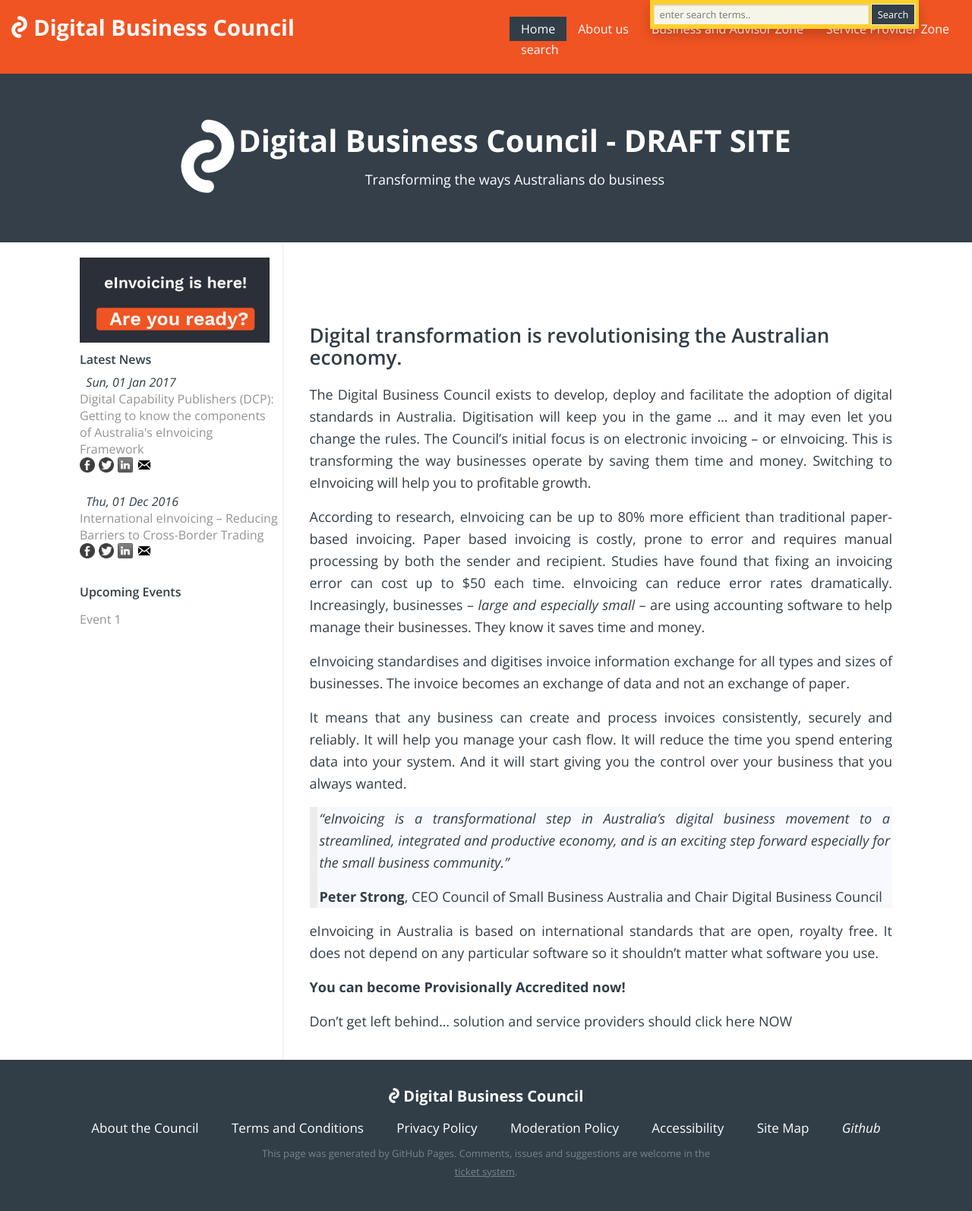
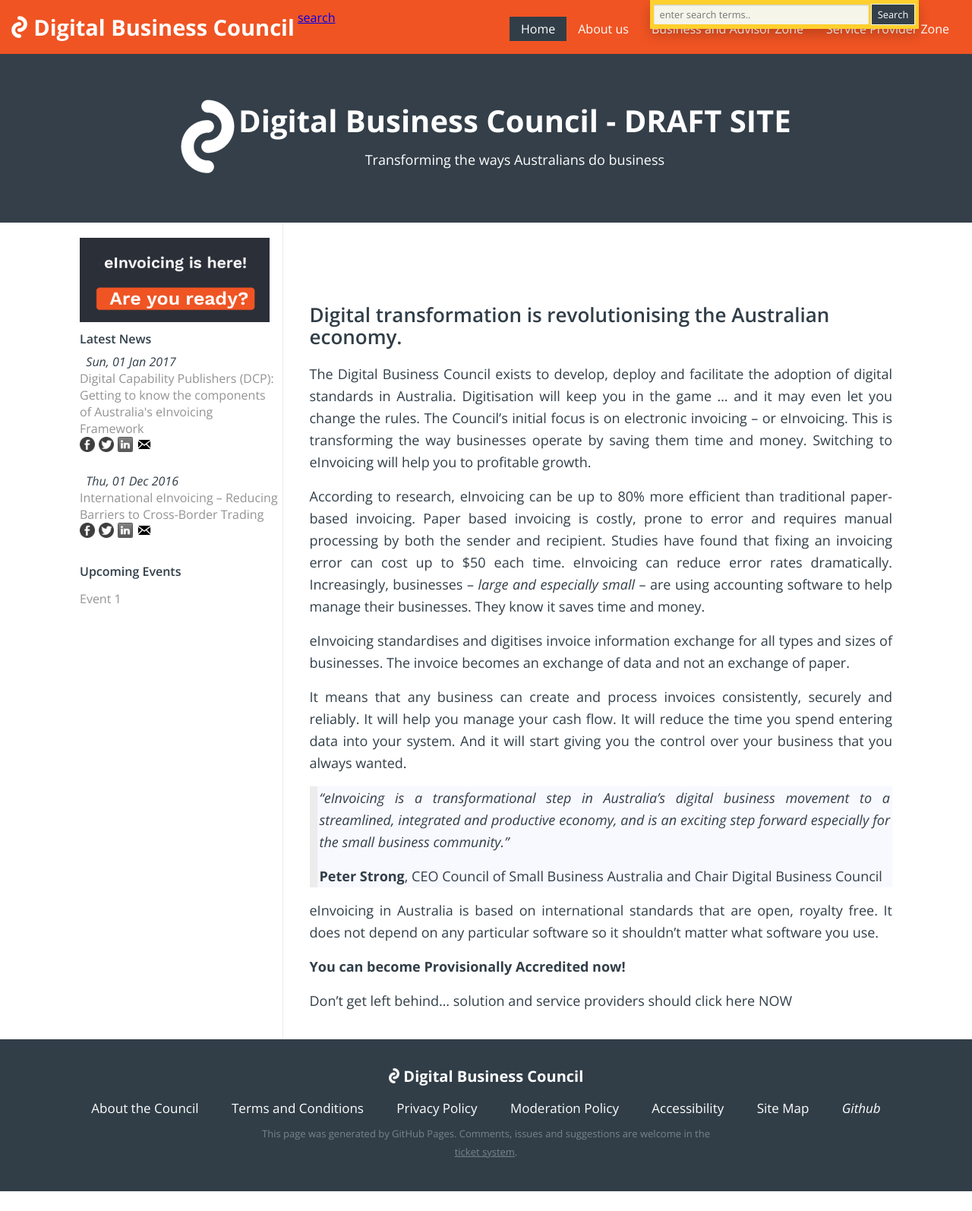
Before and after one commit to Digital-Business-Council/Digital-Business-Council.github.io, a Jekyll site: the page built from index.md, in a window 1280 px wide. Shown: the whole page at 76% size. Built offline with Jekyll 4.4.1, drawn with Linux system fonts in a browser that asks for light colours; our own code applies the rules of GitHub Pages for plain Markdown files; after the commit the page ends 1568 px from its top, so only the background shows below that.

Commit message:
Update header-menu.html

```diff
--- a/_includes/header-menu.html
+++ b/_includes/header-menu.html
@@ -35,18 +35,18 @@
             <a href="/join-the-community">Join the Community</a>
         </div>
     </li>
-       <a href="javascript:void(0)" id="searchIcon">search</a>
-        <div class="searchBar" id="searchBar">
-          <div id="search" class="search">
+
+</ul>
+<a href="javascript:void(0)" id="searchIcon">search</a>
+<div class="searchBar" id="searchBar">
+	<div id="search" class="search">
               <form role="search" method="get" action="{{ site.baseurl }}/search/">
                   <input id="searchString" name="searchString"
                          placeholder="enter search terms.." type="text" class="searchString">
                   <input id="searchButton" name="googleSearchName" type="button" value="Search" class="searchButton">
               </form>
-    </div>
-  </div>
-</ul>
-
+    	</div>
+</div>
 
 <script type="text/javascript">
 document.getElementById('searchIcon').onclick = function() {
```
